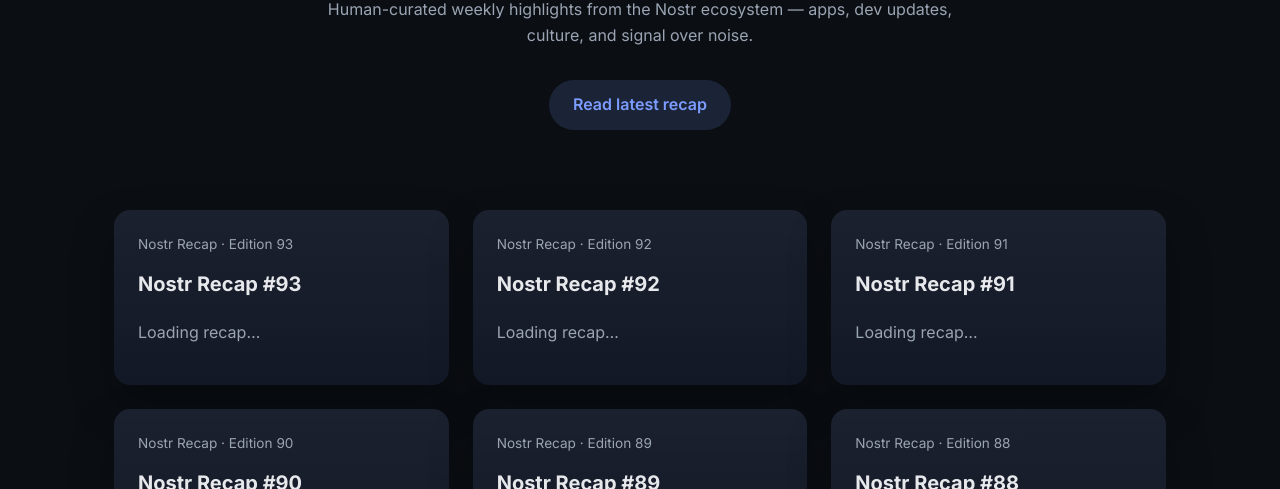
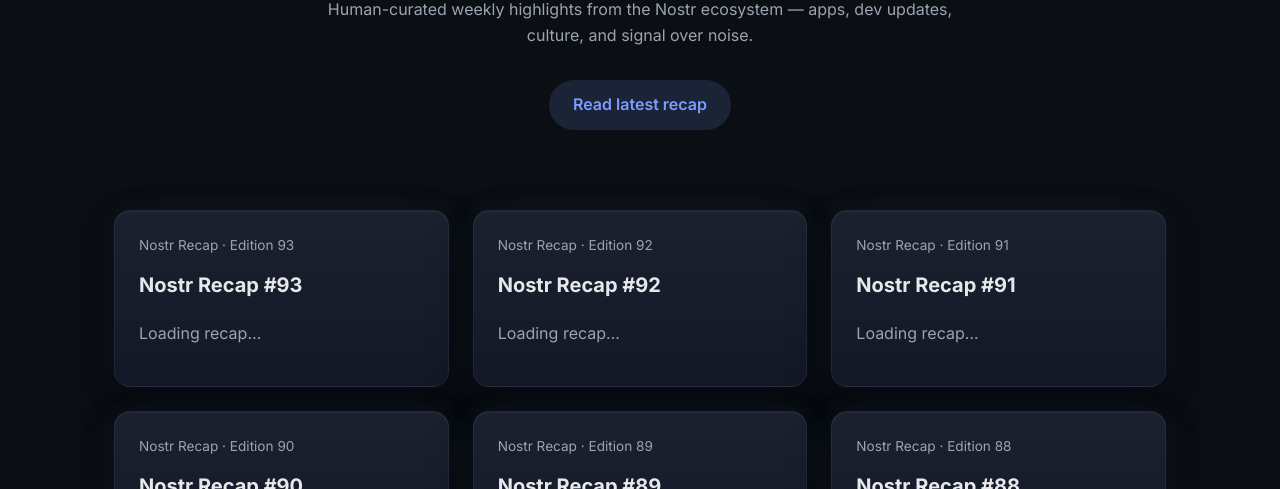
Before and after one commit to Nomishka/weekly-nostr-recap, a plain HTML site: page index.html in a window 1280 px wide. Shown: the part 311-800 px from the top of the page. Drawn offline with Linux system fonts and the light colour scheme.

Commit message:
Add polished shadows to recap cards

```diff
--- a/index.html
+++ b/index.html
@@ -72,15 +72,25 @@
 
         .card {
             background: linear-gradient(180deg, rgba(255, 255, 255, 0.04), transparent), var(--card);
+            border: 1px solid rgba(255, 255, 255, 0.06);
             border-radius: 16px;
             padding: 1.5rem;
-            box-shadow: 0 20px 40px rgba(0, 0, 0, 0.35);
-            transition: transform 0.2s ease, box-shadow 0.2s ease;
+            box-shadow:
+                0 10px 30px rgba(0, 0, 0, 0.28),
+                0 20px 50px rgba(0, 0, 0, 0.18),
+                0 0 30px rgba(124, 156, 255, 0.07),
+                inset 0 1px 0 rgba(255, 255, 255, 0.04);
+            transition: transform 0.2s ease, box-shadow 0.2s ease, border-color 0.2s ease;
         }
 
         .card:hover {
-            transform: translateY(-4px);
-            box-shadow: 0 25px 60px rgba(0, 0, 0, 0.45);
+            transform: translateY(-5px);
+            border-color: rgba(124, 156, 255, 0.18);
+            box-shadow:
+                0 16px 35px rgba(0, 0, 0, 0.32),
+                0 28px 65px rgba(0, 0, 0, 0.22),
+                0 0 38px rgba(124, 156, 255, 0.12),
+                inset 0 1px 0 rgba(255, 255, 255, 0.06);
         }
 
         .card h3 { margin-top: 0; font-size: 1.25rem; }
```
